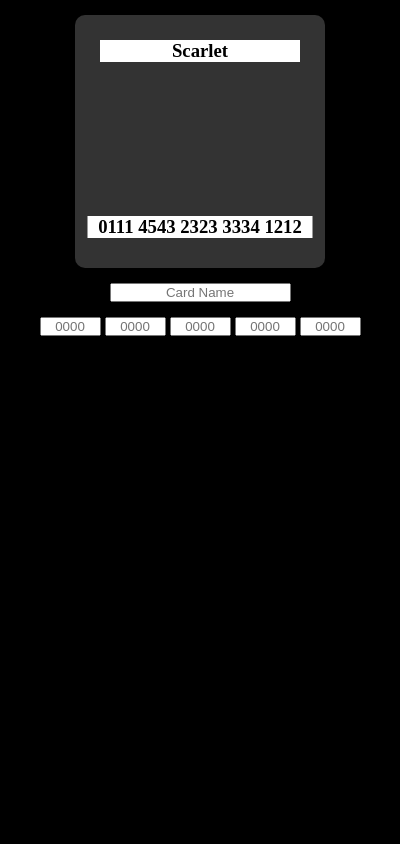
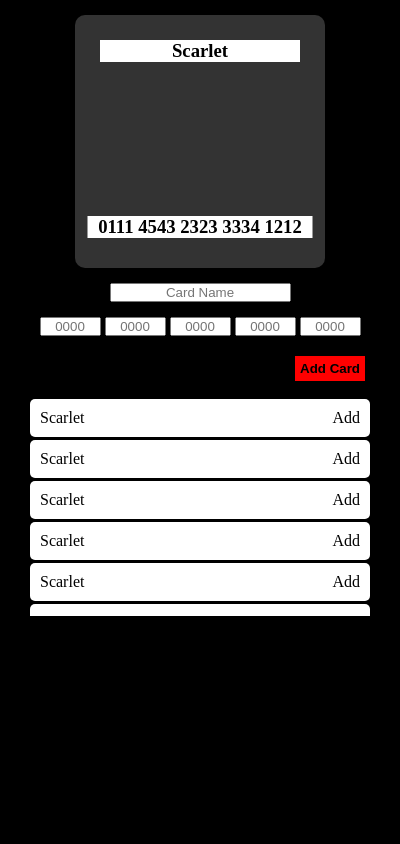
Before and after one commit to Reyder95/ChuGekiMai-Card-Manager-v2, an Electron app: page src/index.html in a window 400 px wide. Drawn offline with Linux system fonts and the light colour scheme; files that its build step writes are made by us from their sources.

Commit message:
Finished base 1st iteration design. Definitely not final design, just wanted to get elements in place for the programmatic steps to take place

```diff
--- a/src/index.css
+++ b/src/index.css
@@ -74,3 +74,45 @@ body {
     margin-bottom: 15px;
     text-align: center;
 }
+
+.addCardDiv {
+    text-align: right;
+    margin-right: 25px;
+}
+
+.addCardDiv button {
+    background-color: red !important;
+    padding: 5px;
+    font-weight: bold;
+    margin-top: 20px;
+    border: none;
+}
+
+.listDiv {
+    margin-top: 15px;
+    margin-left: 20px;
+    margin-right: 20px;
+    max-height: 220px !important;
+    overflow-y: scroll;
+    scrollbar-width: none; /* For Firefox */
+    -ms-overflow-style: none; /* For Internet Explorer and Edge */
+}
+
+/* For WebKit browsers (Chrome, Safari) */
+.listDiv::-webkit-scrollbar {
+    display: none; /* Hide the scroll bar */
+}
+
+.listElement {
+    background-color: white;
+    padding: 10px;
+    margin-top: 3px;
+    margin-bottom: 3px;
+    border-radius: 5px;
+    display: flex;
+    justify-content: space-between;
+}
+
+.listDiv p {
+    color: black;
+}
--- a/src/index.html
+++ b/src/index.html
@@ -27,7 +27,63 @@
                             <input class="idInput" type="text" placeholder="0000"/>
                             <input class="idInput" type="text" placeholder="0000"/>
                         </div>
+
                     </form>
+
+                </div>
+                <div class="addCardDiv">
+                    <button>Add Card</button>
+                </div>
+
+                <div class="listDiv">
+                    <div class="listElement">
+                        <p>Scarlet</p>
+                        <p>Add</p>
+                    </div>
+                    <div class="listElement">
+                        <p>Scarlet</p>
+                        <p>Add</p>
+                    </div>
+                    <div class="listElement">
+                        <p>Scarlet</p>
+                        <p>Add</p>
+                    </div>
+                    <div class="listElement">
+                        <p>Scarlet</p>
+                        <p>Add</p>
+                    </div>
+                    <div class="listElement">
+                        <p>Scarlet</p>
+                        <p>Add</p>
+                    </div>
+                    <div class="listElement">
+                        <p>Scarlet</p>
+                        <p>Add</p>
+                    </div>
+                    <div class="listElement">
+                        <p>Scarlet</p>
+                        <p>Add</p>
+                    </div>
+                    <div class="listElement">
+                        <p>Scarlet</p>
+                        <p>Add</p>
+                    </div>
+                    <div class="listElement">
+                        <p>Scarlet</p>
+                        <p>Add</p>
+                    </div>
+                    <div class="listElement">
+                        <p>Scarlet</p>
+                        <p>Add</p>
+                    </div>
+                    <div class="listElement">
+                        <p>Scarlet</p>
+                        <p>Add</p>
+                    </div>
+                    <div class="listElement">
+                        <p>Scarlet</p>
+                        <p>Add</p>
+                    </div>
                 </div>
             </div>
         </div>
```
